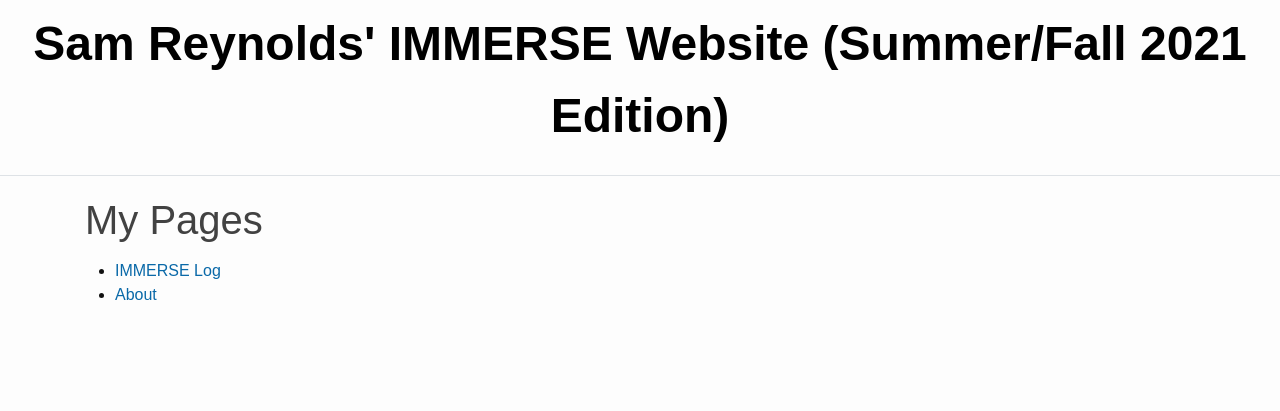
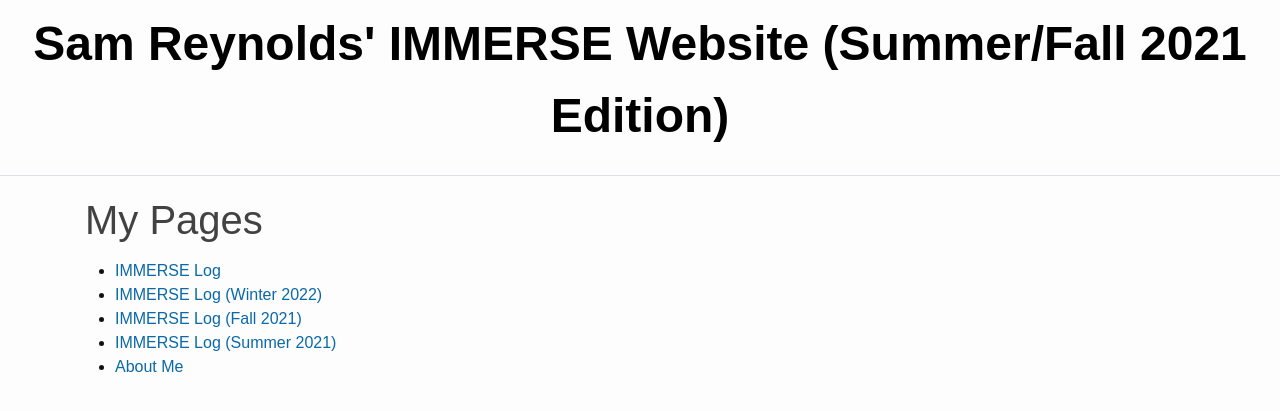
Before and after one commit to TheDHCreator/thedhcreator.github.io, a Jekyll site: the page built from index.md, in a window 1280 px wide. Shown: the top 411 px of the page. Built offline with Jekyll 4.4.1, drawn with Linux system fonts in a browser that asks for light colours.

Commit message:
fixing index and pages

```diff
--- a/index.md
+++ b/index.md
@@ -4,4 +4,7 @@ title: My Pages
 ---
 
   * [IMMERSE Log]({{ site.baseurl }}{% link _pages/log.md %})
-  * [About]({{ site.baseurl }}{% link _pages/about.md %})
+  * [IMMERSE Log (Winter 2022)]({{ site.baseurl }}{% link _pages/log_winter2022.md %})
+  * [IMMERSE Log (Fall 2021)]({{ site.baseurl }}{% link _pages/log_fall2021.md %})
+  * [IMMERSE Log (Summer 2021)]({{ site.baseurl }}{% link _pages/log_summer2021.md %})
+  * [About Me]({{ site.baseurl }}{% link _pages/about.md %})
```
